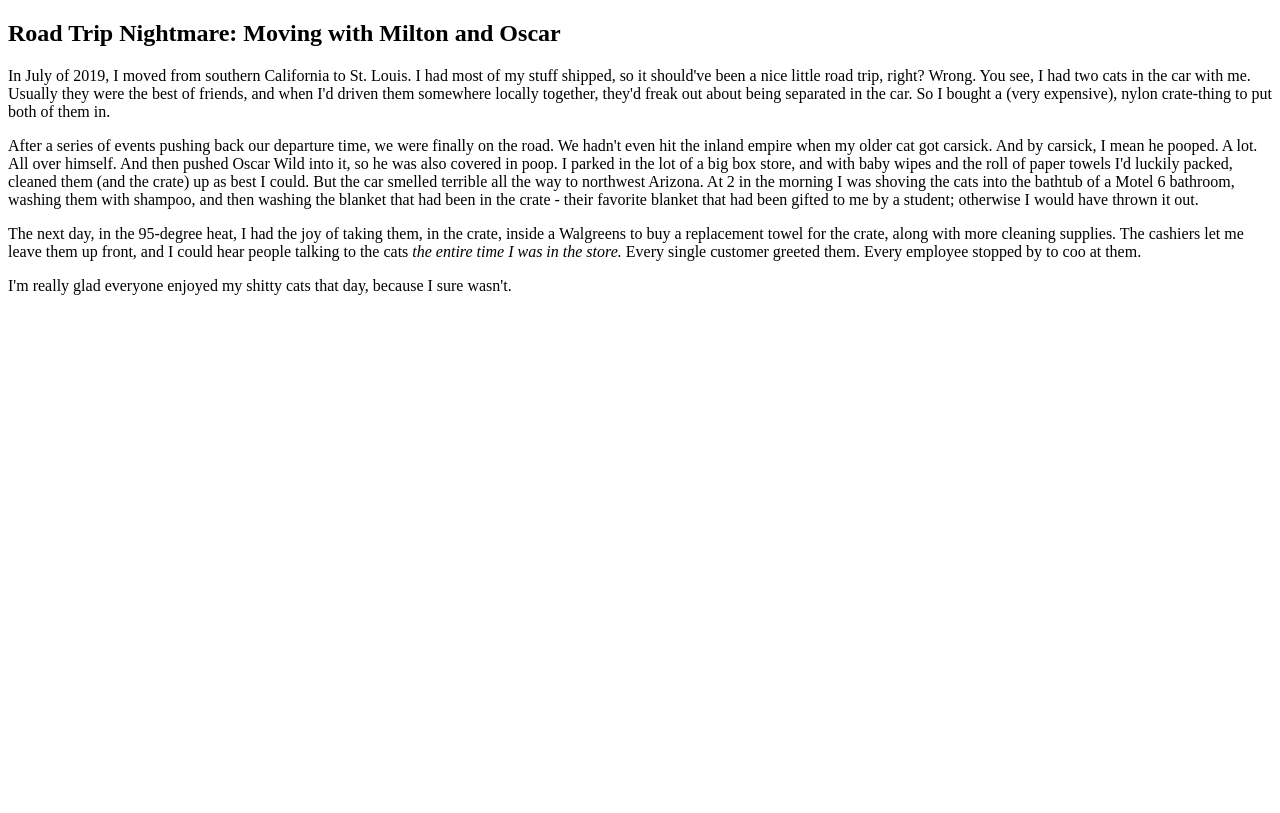
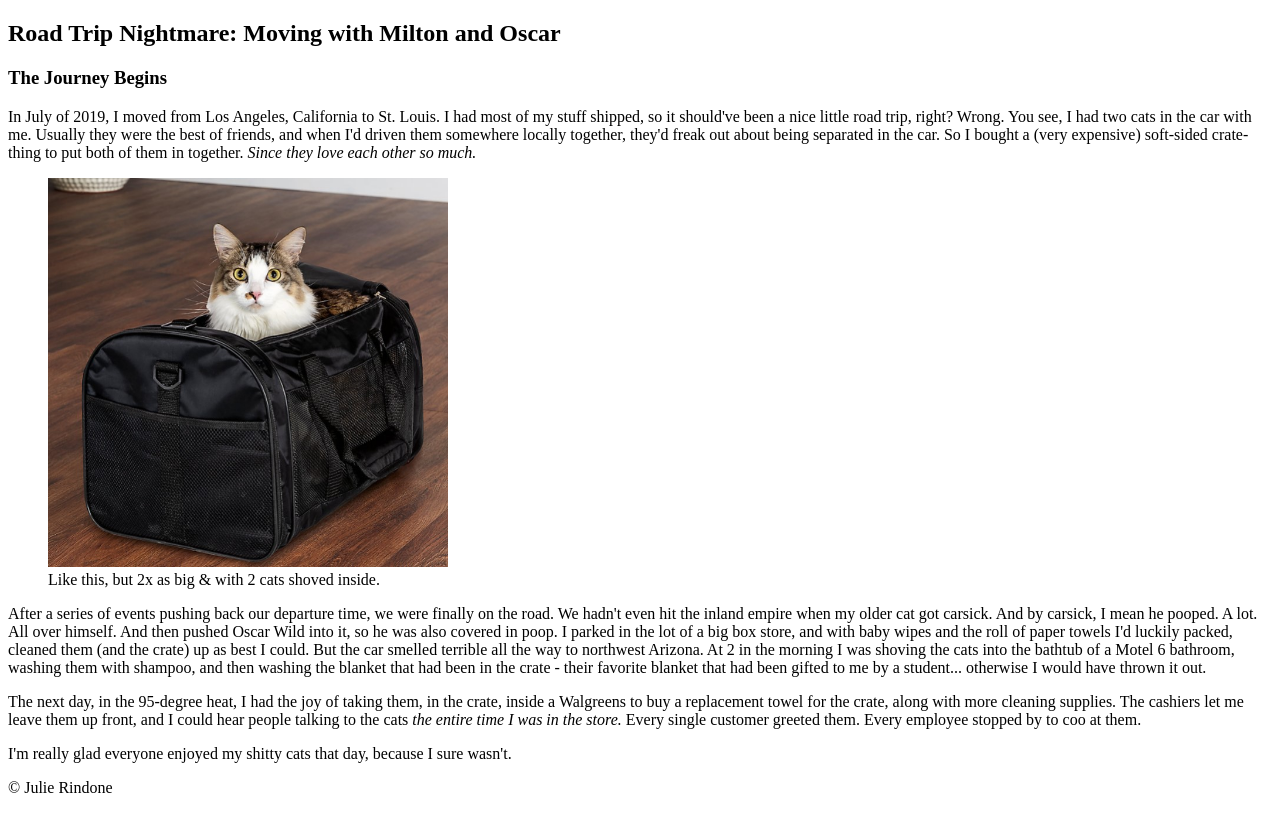
Before and after one commit to julierindone/html-me-something, a plain HTML site: page index.html in a window 1280 px wide. Drawn offline with Linux system fonts and the light colour scheme.

Commit message:
rough draft html complete

```diff
--- a/index.html
+++ b/index.html
@@ -9,21 +9,30 @@
         <header>
             <h2>Road Trip Nightmare: Moving with Milton and Oscar</h2>
         </header>
-        <p>In July of 2019, I moved from southern California to St. Louis. I had most of my stuff shipped, so it should've been a nice little road trip, right? Wrong. You see, I had two cats in the car with me. Usually they were the best of friends, and when I'd driven them somewhere locally together, they'd freak out about being separated in the car. So I bought a (very expensive), nylon crate-thing to put both of them in.
-        </p>
+        <main>
+        <article>
+            <h3>The Journey Begins</h3>
 
-        <p>After a series of events pushing back our departure time, we were finally on the road. We hadn't even hit the inland empire when my older cat got carsick. And by carsick, I mean he pooped. A lot. All over himself. And then pushed Oscar Wild into it, so he was also covered in poop. I parked in the lot of a big box store, and with baby wipes and the roll of paper towels I'd luckily packed, cleaned them (and the crate) up as best I could. But the car smelled terrible all the way to northwest Arizona. At 2 in the morning I was shoving the cats into the bathtub of a Motel 6 bathroom, washing them with shampoo, and then washing the blanket that had been in the crate - their favorite blanket that had been gifted to me by a student; otherwise I would have thrown it out.
-        </p>
+            <p>In July of 2019, I moved from Los Angeles, California to St. Louis. I had most of my stuff shipped, so it should've been a nice little road trip, right? Wrong. You see, I had two cats in the car with me. Usually they were the best of friends, and when I'd driven them somewhere locally together, they'd freak out about being separated in the car. So I bought a (very expensive) soft-sided crate-thing to put both of them in together. <em>Since they love each other so much.</em></p>
 
-        <p>The next day, in the 95-degree heat, I had the joy of taking them, in the crate, inside a Walgreens to buy a replacement towel for the crate, along with more cleaning supplies. The cashiers let me leave them up front, and I could hear people talking to the cats <em>the entire time I was in the store.</em> Every single customer greeted them. Every employee stopped by to coo at them.
-        </p>
-
-        <p>I'm really glad everyone enjoyed my shitty cats that day, because I sure wasn't.
-        </p>
+            <figure>
+                <img src="https://github.com/julierindone/html-me-something/blob/main/images/not%20my%20cats.jpg?raw=true" width=400 alt="Cat Carrier"></img>
+                <figcaption>Like this, but 2x as big &amp; with 2 cats shoved inside.</figcaption>
+            </figure>
 
 
+            <p>After a series of events pushing back our departure time, we were finally on the road. We hadn't even hit the inland empire when my older cat got carsick. And by carsick, I mean he pooped. A lot. All over himself. And then pushed Oscar Wild into it, so he was also covered in poop. I parked in the lot of a big box store, and with baby wipes and the roll of paper towels I'd luckily packed, cleaned them (and the crate) up as best I could. But the car smelled terrible all the way to northwest Arizona. At 2 in the morning I was shoving the cats into the bathtub of a Motel 6 bathroom, washing them with shampoo, and then washing the blanket that had been in the crate - their favorite blanket that had been gifted to me by a student... otherwise I would have thrown it out. </p>
 
+            <p>The next day, in the 95-degree heat, I had the joy of taking them, in the crate, inside a Walgreens to buy a replacement towel for the crate, along with more cleaning supplies. The cashiers let me leave them up front, and I could hear people talking to the cats <em>the entire time I was in the store.</em> Every single customer greeted them. Every employee stopped by to coo at them. </p>
 
+            <p>I'm really glad everyone enjoyed my shitty cats that day, because I sure wasn't. </p>
+
+        </article>
+    </main>
+
+    <footer>
+         <p>&copy; Julie Rindone</p>
+    </footer>
 
     </body>
 </html>
```
